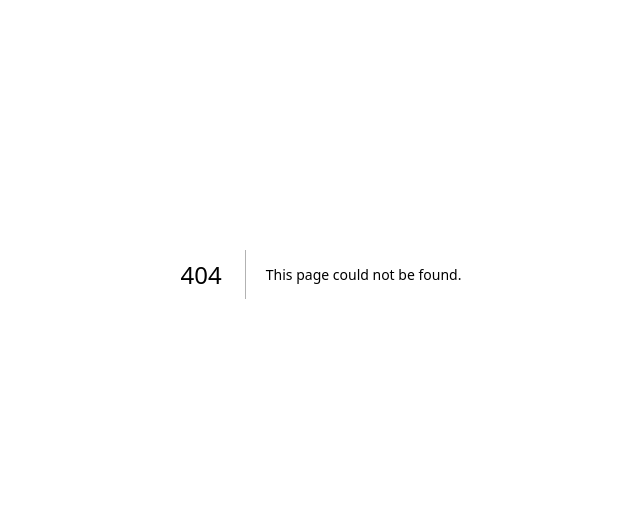
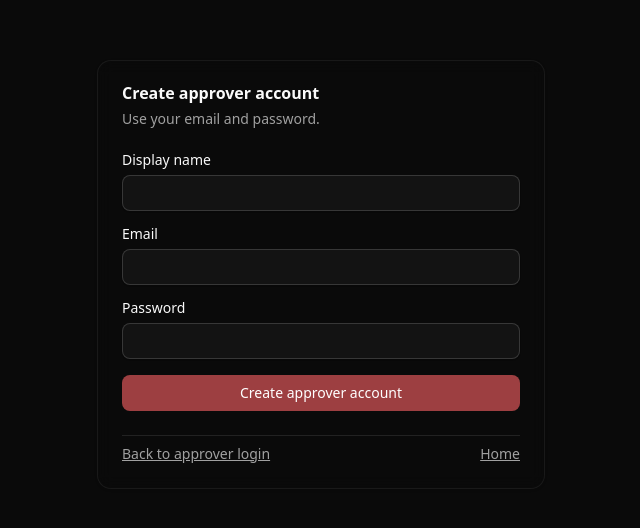
Before and after one commit to kr4k3n22/atlas, a Next.js app: page /approver/register in a window 1280 px wide. Before the commit this address had no page. Shown: the part 126-654 px from the top of the page, without its empty margins (319-959 px from the left). Built offline with nearby package versions, Linux system fonts and the light colour scheme.

Commit message:
Add approver registration page

```diff
--- /dev/null
+++ b/src/app/approver/register/page.tsx
@@ -0,0 +1,101 @@
+"use client";
+
+import Link from "next/link";
+import { useRouter } from "next/navigation";
+import React from "react";
+import { Button } from "@/components/ui/button";
+import { Card, CardContent, CardDescription, CardHeader, CardTitle } from "@/components/ui/card";
+import { Input } from "@/components/ui/input";
+import { Label } from "@/components/ui/label";
+import { Separator } from "@/components/ui/separator";
+import { createClient } from "@/lib/supabaseClient";
+
+export default function ApproverRegisterPage() {
+  const router = useRouter();
+  const supabase = React.useMemo(() => createClient(), []);
+
+  const [displayName, setDisplayName] = React.useState("");
+  const [email, setEmail] = React.useState("");
+  const [password, setPassword] = React.useState("");
+  const [err, setErr] = React.useState<string | null>(null);
+  const [busy, setBusy] = React.useState(false);
+
+  async function submit(e: React.FormEvent) {
+    e.preventDefault();
+    setErr(null);
+    setBusy(true);
+    try {
+      const { data, error } = await supabase.auth.signUp({
+        email,
+        password,
+        options: {
+          data: { role: "approver", displayName },
+        },
+      });
+      if (error) throw error;
+
+      if (!data.session) {
+        setErr("Check your email to confirm your account.");
+        return;
+      }
+
+      router.push("/cases");
+    } catch (e: any) {
+      setErr(e?.message || "Registration failed");
+    } finally {
+      setBusy(false);
+    }
+  }
+
+  return (
+    <div className="min-h-screen flex items-center justify-center p-6">
+      <div className="absolute inset-0 -z-10 bg-background" />
+      <div className="w-full max-w-md space-y-4">
+        <Card className="border-muted/60 bg-background/60 backdrop-blur">
+          <CardHeader>
+            <CardTitle>Create approver account</CardTitle>
+            <CardDescription>Use your email and password.</CardDescription>
+          </CardHeader>
+          <CardContent>
+            <form className="space-y-4" onSubmit={submit}>
+              <div className="space-y-2">
+                <Label>Display name</Label>
+                <Input value={displayName} onChange={(e) => setDisplayName(e.target.value)} />
+              </div>
+              <div className="space-y-2">
+                <Label>Email</Label>
+                <Input value={email} onChange={(e) => setEmail(e.target.value)} autoComplete="email" />
+              </div>
+              <div className="space-y-2">
+                <Label>Password</Label>
+                <Input
+                  type="password"
+                  value={password}
+                  onChange={(e) => setPassword(e.target.value)}
+                  autoComplete="new-password"
+                />
+              </div>
+
+              {err ? <p className="text-sm text-red-400">{err}</p> : null}
+
+              <Button className="w-full" disabled={busy} variant="destructive">
+                {busy ? "Creating..." : "Create approver account"}
+              </Button>
+
+              <Separator className="my-2" />
+
+              <div className="flex items-center justify-between text-sm">
+                <Link className="underline text-muted-foreground" href="/approver/login">
+                  Back to approver login
+                </Link>
+                <Link className="underline text-muted-foreground" href="/">
+                  Home
+                </Link>
+              </div>
+            </form>
+          </CardContent>
+        </Card>
+      </div>
+    </div>
+  );
+}
```
